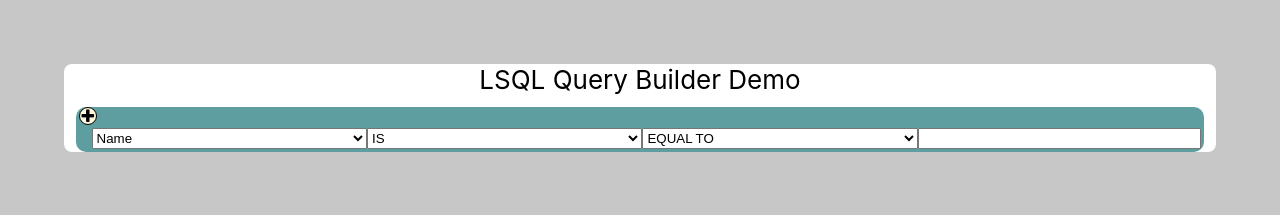
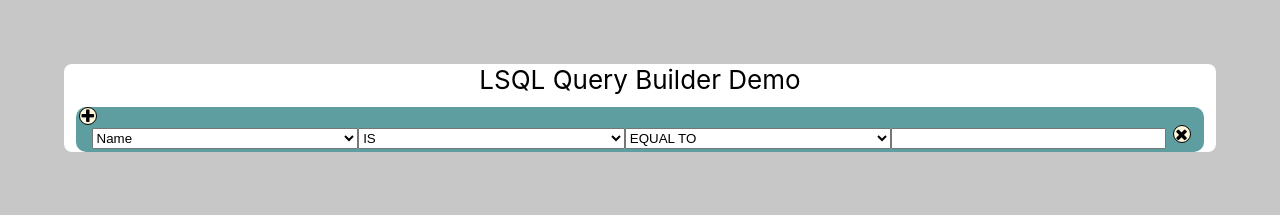
Before and after one commit to LLKennedy/lsql, a React (Create React App) app in the folder @lsql/ui/: page / in a window 1280 px wide. Shown: the top 215 px of the page. Built offline with nearby package versions, Linux system fonts and the light colour scheme.

Commit message:
Add delete button

```diff
--- a/@lsql/ui/src/query/FieldBuilder.tsx
+++ b/@lsql/ui/src/query/FieldBuilder.tsx
@@ -10,12 +10,13 @@ export interface FieldProps {
 	data: Field;
 	elementIndex: number[];
 	propertyList: ReadonlyMap<string, PropertyType>;
-	update(data: Field): void;
+	update(data: Field | undefined): void;
 }
 
 export class FieldBuilder extends React.Component<FieldProps> {
 	render() {
-		return <div className={ClassDefs.fieldContainer}>
+		return <div className={ClassDefs.fieldInputs}>
+			<div className={ClassDefs.fieldContainer}>
 				<select
 					value={this.props.data.fieldName}
 					onChange={this.updateFieldName.bind(this)}
@@ -50,6 +51,11 @@ export class FieldBuilder extends React.Component<FieldProps> {
 							update={this.updateValue.bind(this)}
 						/>
 				}
+			</div>
+			<div
+				className={`${ClassDefs.circle} ${ClassDefs.clickable} fa fa-times`}
+				onMouseDown={e => this.props.update(undefined)}
+			/>
 		</div>
 	}
 	updateFieldName(e: React.ChangeEvent<HTMLSelectElement>) {
--- a/@lsql/ui/src/query/GroupBuilder.css
+++ b/@lsql/ui/src/query/GroupBuilder.css
@@ -43,6 +43,8 @@
 .lsql-circle {
     width: 1em;
     height: 1em;
+    max-width: 1em;
+    max-height: 1em;
     display: flex;
     align-items: center;
     justify-content: center;
@@ -64,3 +66,7 @@
     display: flex;
     justify-content: center;
 }
+
+.lsql-field-inputs {
+    display: inline-flex;
+}
--- a/@lsql/ui/src/query/GroupBuilder.tsx
+++ b/@lsql/ui/src/query/GroupBuilder.tsx
@@ -58,7 +58,17 @@ export class GroupBuilder extends React.Component<GroupProps> {
 							data={element}
 							update={data => {
 								let newProps = Object.assign({}, this.props.data);
-								newProps.elements[i] = data;
+								let newElements: WhereElement[] = [];
+								for (let j = 0; j < newProps.elements.length; j++) {
+									if (j !== i) {
+										newElements.push(newProps.elements[j]);
+										continue;
+									}
+									if (data !== undefined) {
+										newElements.push(data);
+									}
+								}
+								newProps.elements = newElements;
 								this.props.update(newProps);
 							}}
 						/>
--- a/@lsql/ui/src/query/classdefs.ts
+++ b/@lsql/ui/src/query/classdefs.ts
@@ -13,5 +13,6 @@ export enum ClassDefs {
 	groupOperatorSelected = "lsql-groupoperator-selected",
 	fieldContainer = "lsql-field-container",
 	fieldDropdown = "lsql-field-dropdown",
-	fieldText = "lsql-field-text"
+	fieldText = "lsql-field-text",
+	fieldInputs = "lsql-field-inputs"
 }
```
Lines whose indentation alone changed are shown as unchanged.
